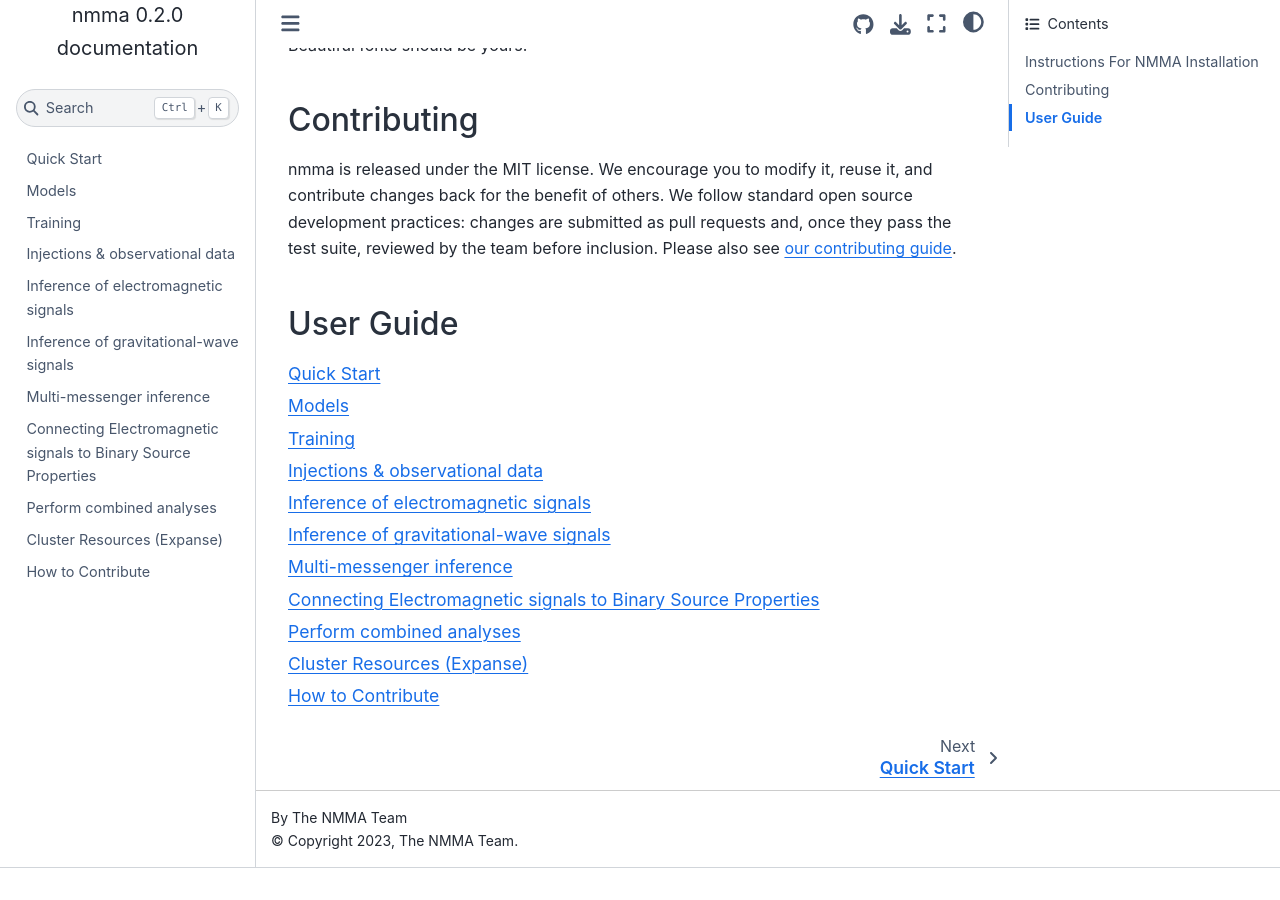
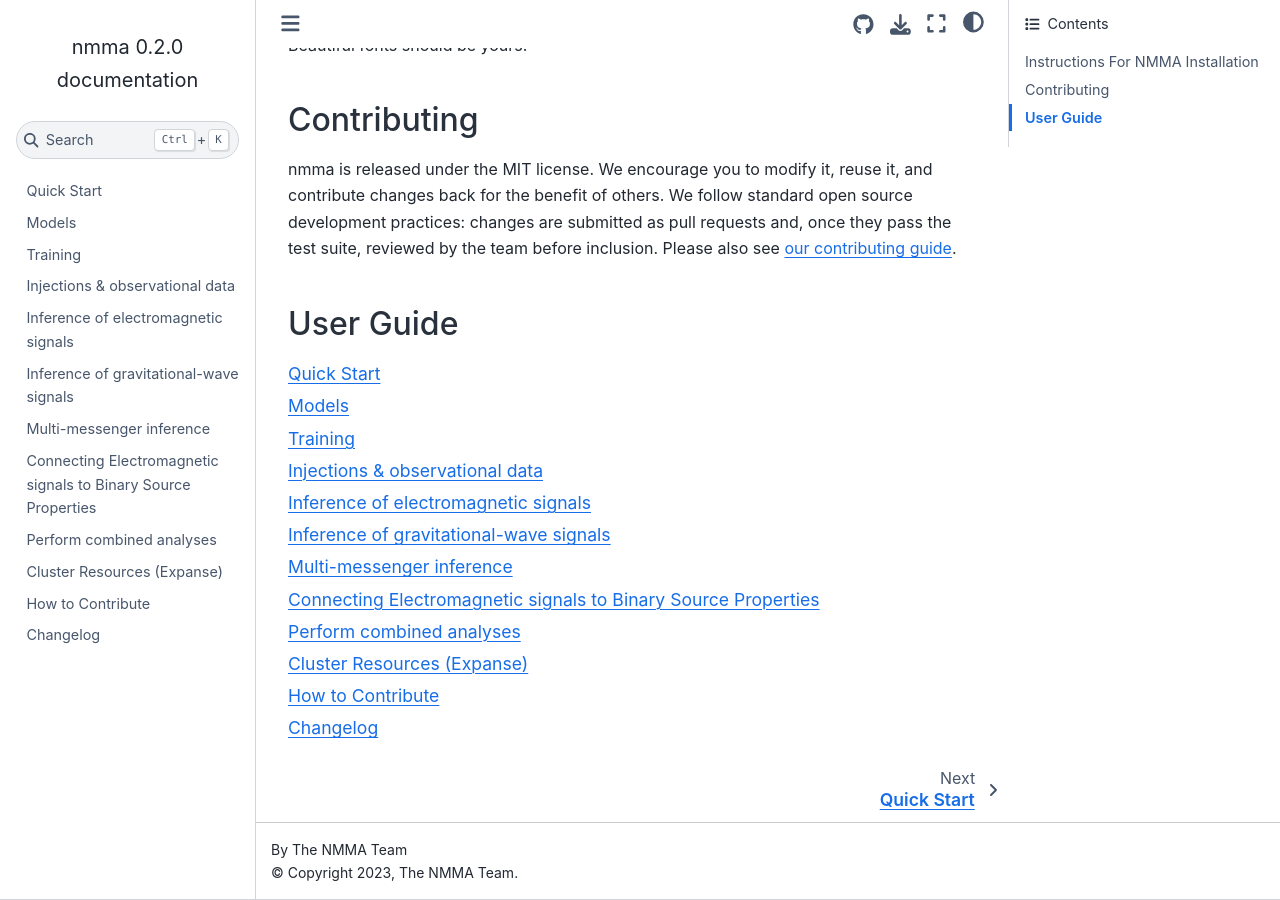
Before and after one commit to nuclear-multimessenger-astronomy/nmma, a Sphinx documentation site: the page built from doc/index.rst, in a window 1280 px wide and 900 px high, scrolled down 9410 px. Built offline with Sphinx 7.4.7 and the Sphinx Book theme 1.1.4, drawn with Linux system fonts in a browser that asks for light colours; before the commit the page ends 10278 px from its top, so only the background shows below that.

Commit message:
add changelog

```diff
--- a/doc/conf.py
+++ b/doc/conf.py
@@ -5,7 +5,7 @@ sys.path.insert(0, os.path.abspath(".."))
 
 import nmma
 
-extensions = ["myst_parser", "sphinx_copybutton"]
+extensions = ["myst_parser", "sphinx_copybutton","sphinx_github_changelog"]
 myst_enable_extensions = [
     "amsmath",
     "colon_fence",
@@ -28,6 +28,8 @@ mathjax_config = {
         "displayMath": [["\\[", "\\]"]],
     },
 }
+
+sphinx_github_changelog_token = os.getenv("SPHINX_GITHUB_CHANGELOG_TOKEN")
 
 
 templates_path = ["_templates"]
--- a/doc/index.rst
+++ b/doc/index.rst
@@ -458,6 +458,7 @@ User Guide
    combined_analysis
    Cluster_Resources
    contributing
+   changelog
 
 .. Indices and tables
 .. ==================
--- a/doc_requirements.txt
+++ b/doc_requirements.txt
@@ -10,3 +10,4 @@ linkify
 myst-parser
 sphinx-book-theme
 sphinx_copybutton
+sphinx-github-changelog
```
